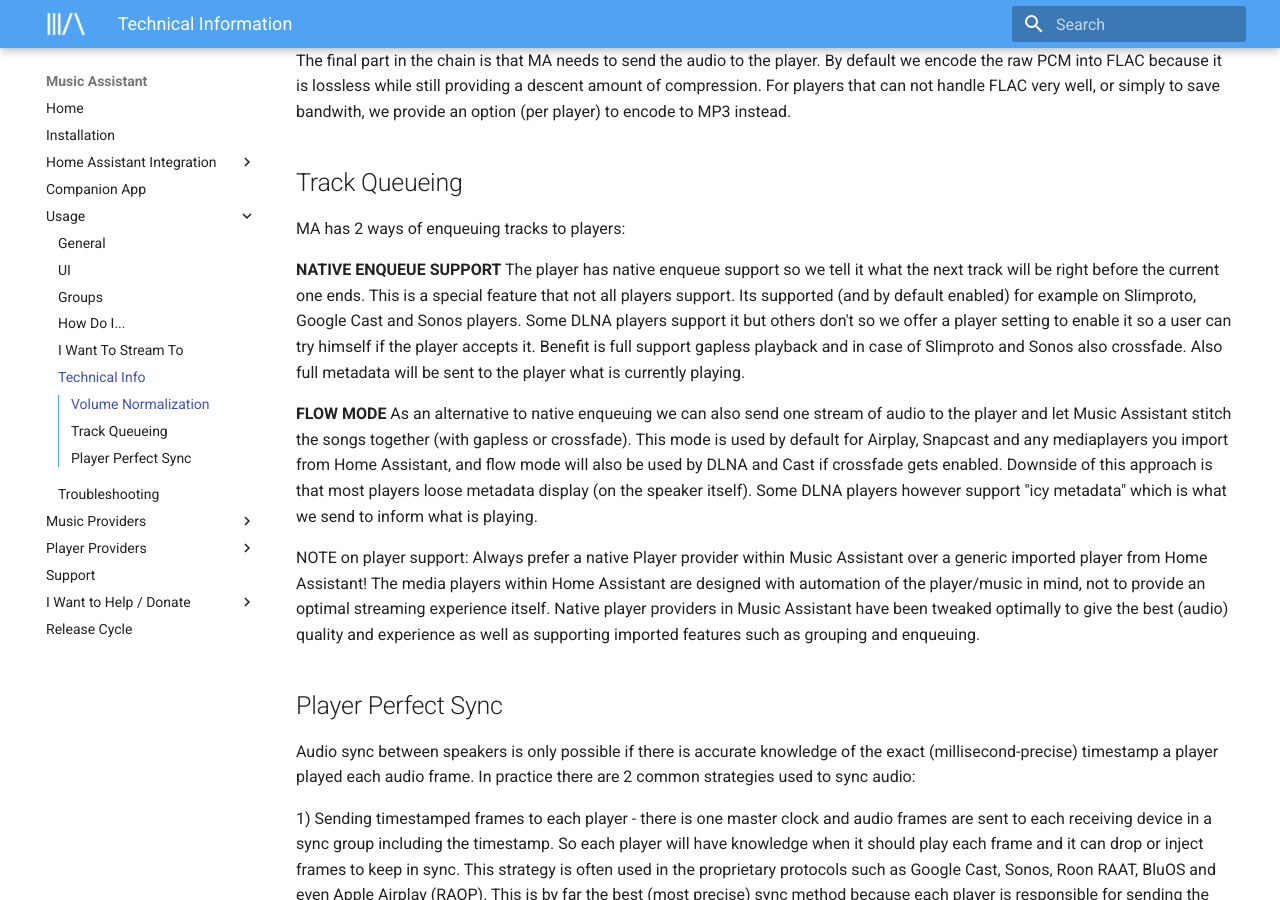
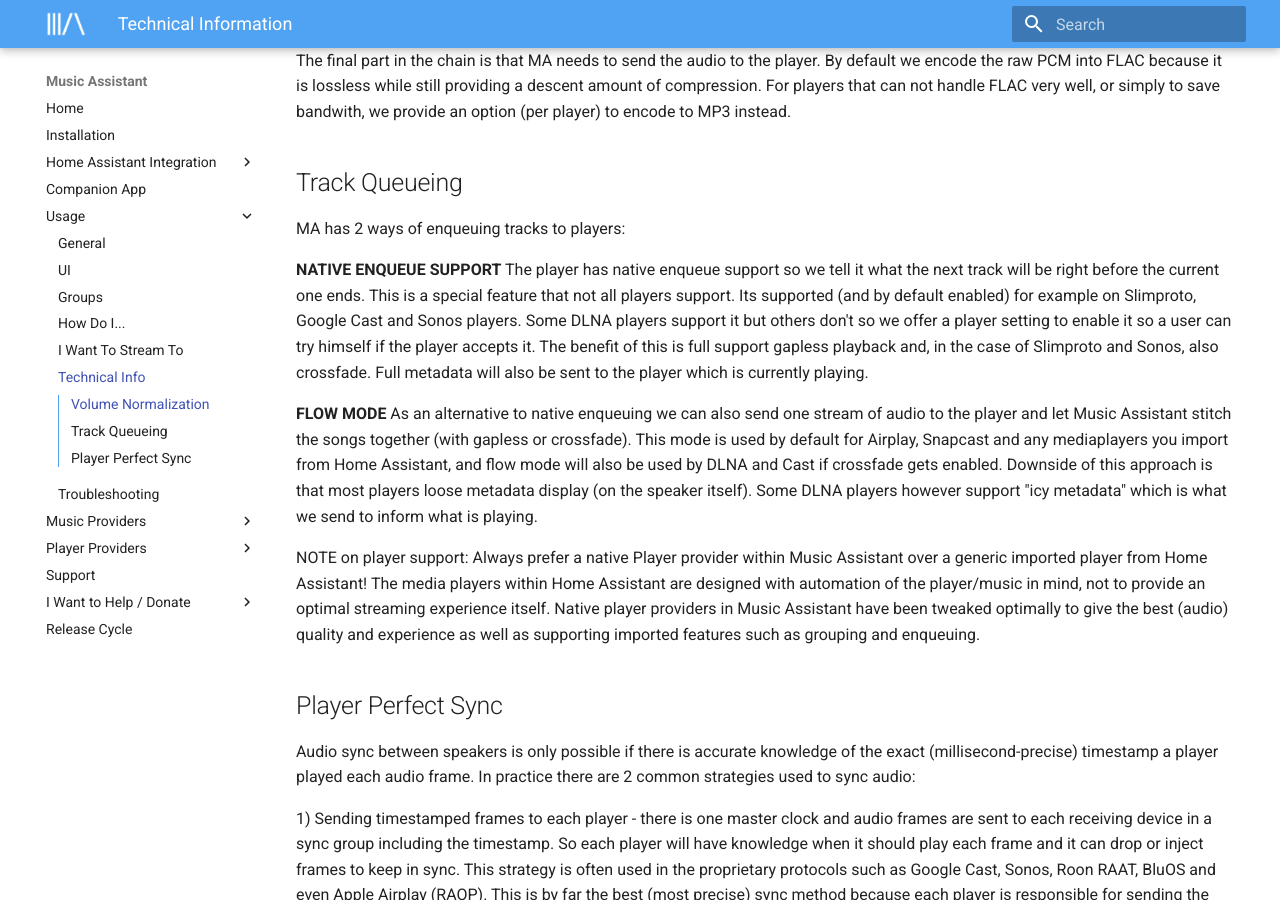
Before and after one commit to pwbriggs/music-assistant.github.io, an MkDocs documentation site: the page built from docs/faq/tech-info.md, in a window 1280 px wide and 900 px high, scrolled down 1109 px. Built offline with MkDocs 1.6.1 and Material for MkDocs 9.7.7, drawn with Linux system fonts in a browser that asks for light colours.

Commit message:
Update docs/faq/tech-info.md
Co-authored-by: OzGav <gavnosp@hotmail.com>

```diff
--- a/docs/faq/tech-info.md
+++ b/docs/faq/tech-info.md
@@ -34,7 +34,7 @@
 MA has 2 ways of enqueuing tracks to players:
 
 **NATIVE ENQUEUE SUPPORT**
-The player has native enqueue support so we tell it what the next track will be right before the current one ends. This is a special feature that not all players support. Its supported (and by default enabled) for example on Slimproto, Google Cast and Sonos players. Some DLNA players support it but others don't so we offer a player setting to enable it so a user can try himself if the player accepts it. Benefit is full support gapless playback and in case of Slimproto and Sonos also crossfade. Also full metadata will be sent to the player what is currently playing.
+The player has native enqueue support so we tell it what the next track will be right before the current one ends. This is a special feature that not all players support. Its supported (and by default enabled) for example on Slimproto, Google Cast and Sonos players. Some DLNA players support it but others don't so we offer a player setting to enable it so a user can try himself if the player accepts it. The benefit of this is full support gapless playback and, in the case of Slimproto and Sonos, also crossfade. Full metadata will also be sent to the player which is currently playing.
 
 **FLOW MODE**
 As an alternative to native enqueuing we can also send one stream of audio to the player and let Music Assistant stitch the songs together (with gapless or crossfade). This mode is used by default for Airplay, Snapcast and any mediaplayers you import from Home Assistant, and flow mode will also be used by DLNA and Cast if crossfade gets enabled. Downside of this approach is that most players loose metadata display (on the speaker itself). Some DLNA players however support "icy metadata" which is what we send to inform what is playing.
```
